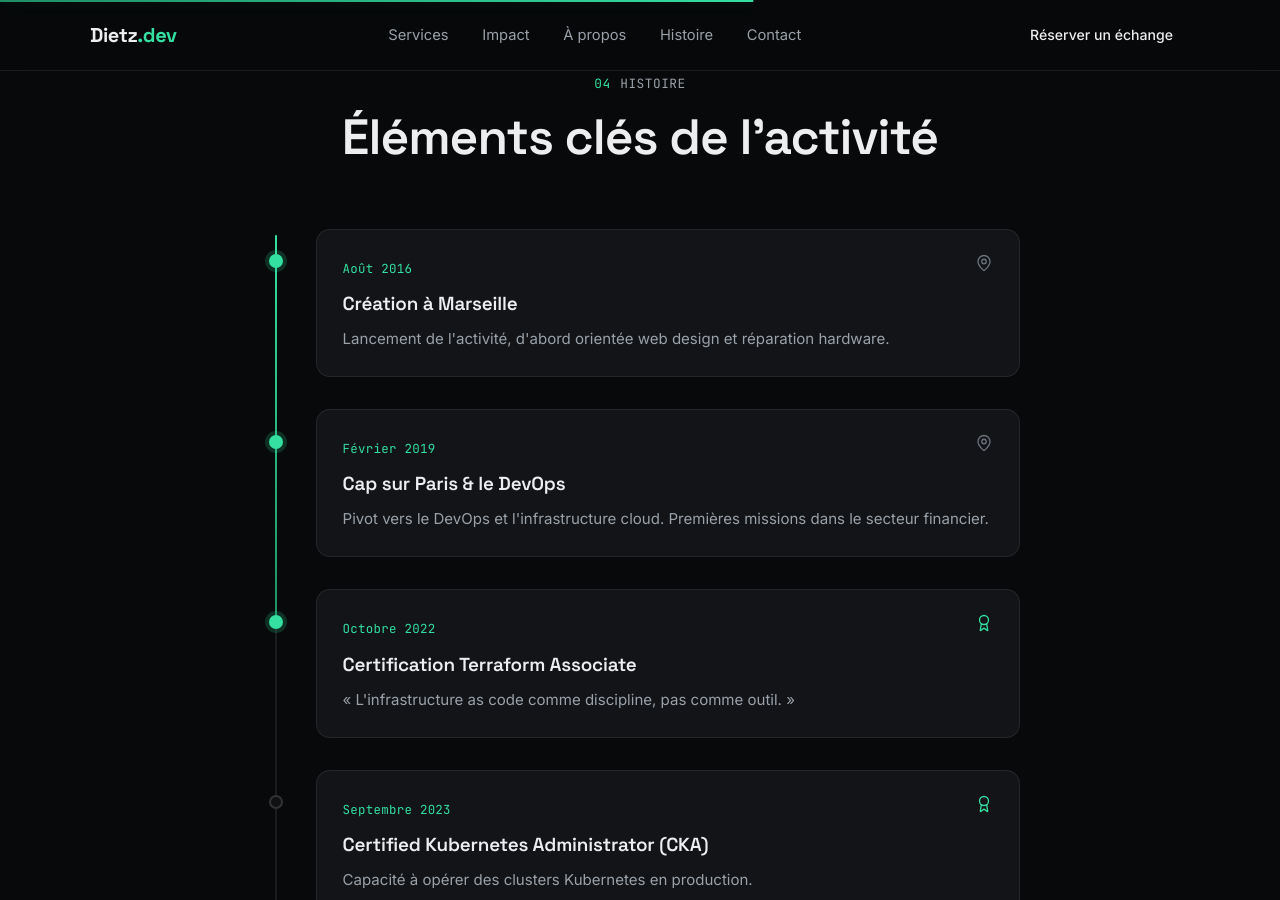
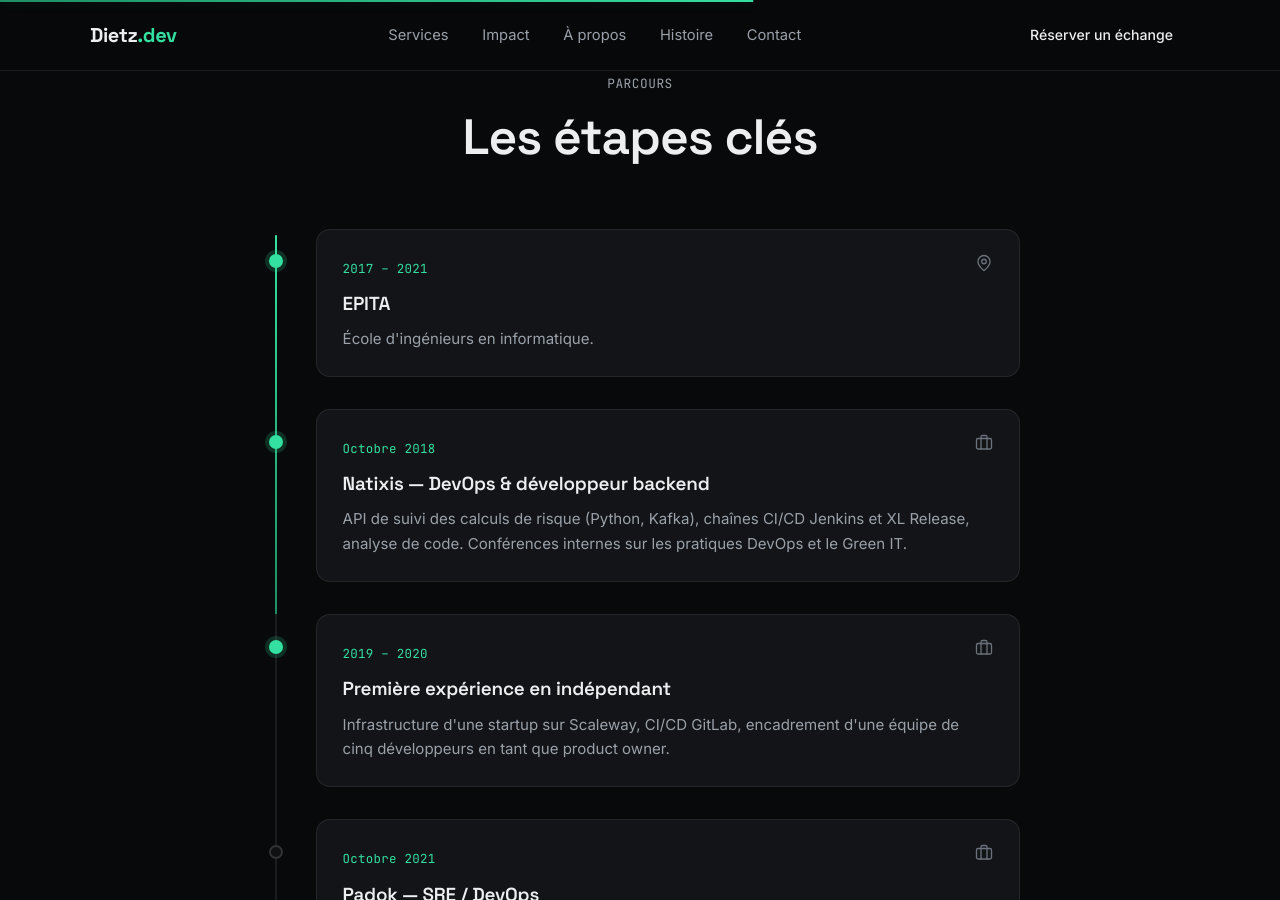
Before and after one commit to Pyrrha/dietz-website, a Jekyll site: the page built from index.md, in a window 1280 px wide and 900 px high, scrolled down 3350 px. Built offline with Jekyll 4.4.1, drawn with Linux system fonts in a browser that asks for light colours; some of the changed text lies outside the part shown.

Commit message:
feat(about): add about page with working approach and career timeline
- /a-propos/ page: approach, certifications, timeline
- timeline rewritten from the resume: employers named, client
  missions anonymised; early web design and repair activity dropped
- timeline gains a work entry type and ends on the booking link
- _data/profile.yml holds name, location, certifications and the
  key figures reused across the site

Co-Authored-By: Claude Opus 5.5 <noreply@anthropic.com>
Claude-Session: https://claude.ai/code/session_01PuttvAf6KukmkLVUB7ytGv

```diff
--- /dev/null
+++ b/_data/profile.yml
@@ -0,0 +1,25 @@
+# Informations générales réutilisées sur tout le site.
+name: Tristan Dietz
+role: SRE / Platform Engineer senior
+location: Aix-en-Provence
+availability: "En remote, à Paris ou en région PACA"
+email: tristan@dietz.dev
+
+certifications:
+  - label: CKA — Certified Kubernetes Administrator
+    short: CKA
+  - label: CKS — Certified Kubernetes Security Specialist
+    short: CKS
+  - label: HashiCorp Terraform Associate
+    short: Terraform Associate
+  - label: AWS Certified Cloud Practitioner
+    short: AWS Cloud Practitioner
+
+# Chiffres affichés dans la section « Preuves » (aucun chiffre client ici).
+metrics:
+  - value: "7 ans"
+    label: en environnements financiers exigeants
+  - value: "4"
+    label: certifications Kubernetes, sécurité, IaC et cloud
+  - value: "3 clouds"
+    label: AWS, Azure et Scaleway, plus du Kubernetes auto-hébergé
--- a/_data/timeline.yml
+++ b/_data/timeline.yml
@@ -1,34 +1,50 @@
-- date: Août 2016
+# kind : work (expérience), cert (certification), place (étape)
+- date: "2017 – 2021"
   kind: place
-  title: Création à Marseille
-  text: "Lancement de l'activité, d'abord orientée web design et réparation hardware."
+  title: "EPITA"
+  text: "École d'ingénieurs en informatique."
 
-- date: Février 2019
+- date: "Octobre 2018"
+  kind: work
+  title: "Natixis — DevOps & développeur backend"
+  text: "API de suivi des calculs de risque (Python, Kafka), chaînes CI/CD Jenkins et XL Release, analyse de code. Conférences internes sur les pratiques DevOps et le Green IT."
+
+- date: "2019 – 2020"
+  kind: work
+  title: "Première expérience en indépendant"
+  text: "Infrastructure d'une startup sur Scaleway, CI/CD GitLab, encadrement d'une équipe de cinq développeurs en tant que product owner."
+
+- date: "Octobre 2021"
+  kind: work
+  title: "Padok — SRE / DevOps"
+  text: "Cabinet spécialisé cloud et DevOps. Missions dans le secteur financier sur Azure et AWS. Modules Terraform open source, standards de qualité de l'IaC, participation à un programme de formation."
+
+- date: "Octobre 2022"
+  kind: cert
+  title: "HashiCorp Terraform Associate"
+  text: "L'infrastructure as code comme discipline, pas comme outil."
+
+- date: "Septembre 2023"
+  kind: cert
+  title: "Certified Kubernetes Administrator (CKA)"
+  text: "Opérer des clusters Kubernetes en production."
+
+- date: "Octobre 2023"
+  kind: work
+  title: "Code Busters — Platform Engineer"
+  text: "Missions chez un éditeur de logiciel d'analytique financière, puis dans une banque d'investissement."
+
+- date: "Novembre 2024"
+  kind: cert
+  title: "AWS Certified Cloud Practitioner"
+  text: "Les fondamentaux d'AWS, socle de la démarche FinOps."
+
+- date: "Avril 2025"
+  kind: cert
+  title: "Certified Kubernetes Security Specialist (CKS)"
+  text: "La certification sécurité de l'écosystème Kubernetes."
+
+- date: "2026"
   kind: place
-  title: "Cap sur Paris & le DevOps"
-  text: "Pivot vers le DevOps et l'infrastructure cloud. Premières missions dans le secteur financier."
-
-- date: Octobre 2022
-  kind: cert
-  title: Certification Terraform Associate
-  text: "« L'infrastructure as code comme discipline, pas comme outil. »"
-
-- date: Septembre 2023
-  kind: cert
-  title: Certified Kubernetes Administrator (CKA)
-  text: "Capacité à opérer des clusters Kubernetes en production."
-
-- date: Novembre 2024
-  kind: cert
-  title: AWS Certified Cloud Practitioner
-  text: "Maîtrise des services cœur (IAM, EC2, EKS, S3, RDS, CloudFront, Route 53). Socle FinOps."
-
-- date: Avril 2025
-  kind: cert
-  title: Certified Kubernetes Security Specialist (CKS)
-  text: "« La certification la plus exigeante de l'écosystème Kubernetes. »"
-
-- date: "2025"
-  kind: place
-  title: Installation à Nice
-  text: "Toujours focalisé sur des missions courtes à fort impact."
+  title: "Indépendant, depuis Aix-en-Provence"
+  text: "J'accompagne directement les équipes, en remote, à Paris ou en région PACA."
--- a/_includes/timeline.html
+++ b/_includes/timeline.html
@@ -1,8 +1,8 @@
-<section class="section timeline-section" id="timeline">
+<section class="section timeline-section" id="parcours">
   <div class="container">
     <header class="section__head section__head--center">
-      <p class="eyebrow" data-reveal><span class="section__index">04</span> Histoire</p>
-      <h2 class="section__title" data-reveal>Éléments clés de l'activité</h2>
+      <p class="eyebrow" data-reveal>Parcours</p>
+      <h2 class="section__title" data-reveal>Les étapes clés</h2>
     </header>
 
     <div class="timeline" id="timeline-track">
@@ -18,6 +18,8 @@
           <span class="timeline__icon" data-kind="{{ event.kind }}" aria-hidden="true">
             {% if event.kind == "place" %}
             <svg class="icon icon--sm" viewBox="0 0 24 24" fill="none" stroke="currentColor" stroke-width="1.75" stroke-linecap="round" stroke-linejoin="round"><path d="M20 10c0 4.993-5.539 10.193-7.399 11.799a1 1 0 0 1-1.202 0C9.539 20.193 4 14.993 4 10a8 8 0 0 1 16 0"/><circle cx="12" cy="10" r="3"/></svg>
+            {% elsif event.kind == "work" %}
+            <svg class="icon icon--sm" viewBox="0 0 24 24" fill="none" stroke="currentColor" stroke-width="1.75" stroke-linecap="round" stroke-linejoin="round"><path d="M16 20V4a2 2 0 0 0-2-2h-4a2 2 0 0 0-2 2v16"/><rect width="20" height="14" x="2" y="6" rx="2"/></svg>
             {% elsif event.kind == "cert" %}
             <svg class="icon icon--sm" viewBox="0 0 24 24" fill="none" stroke="currentColor" stroke-width="1.75" stroke-linecap="round" stroke-linejoin="round"><path d="m15.477 12.89 1.515 8.526a.5.5 0 0 1-.81.47l-3.58-2.687a1 1 0 0 0-1.197 0l-3.586 2.686a.5.5 0 0 1-.81-.469l1.514-8.526"/><circle cx="12" cy="8" r="6"/></svg>
             {% endif %}
@@ -33,8 +35,8 @@
         <span class="timeline__dot timeline__dot--final" aria-hidden="true"></span>
         <div class="timeline__card timeline__card--cta">
           <h3 class="timeline__title">Écrivons la suite ensemble&nbsp;!</h3>
-          <a href="#contact" class="btn btn--primary btn--small">
-            Me contacter
+          <a href="{{ site.data.nav.cta.url }}" target="_blank" rel="noopener" class="btn btn--primary btn--small">
+            Réserver un échange
             <svg class="icon icon--sm" viewBox="0 0 24 24" fill="none" stroke="currentColor" stroke-width="1.75" stroke-linecap="round" stroke-linejoin="round" aria-hidden="true"><path d="M5 12h14"/><path d="m12 5 7 7-7 7"/></svg>
           </a>
         </div>
```
Also changed, not shown: a-propos.html (added, +36 -0 lines).
